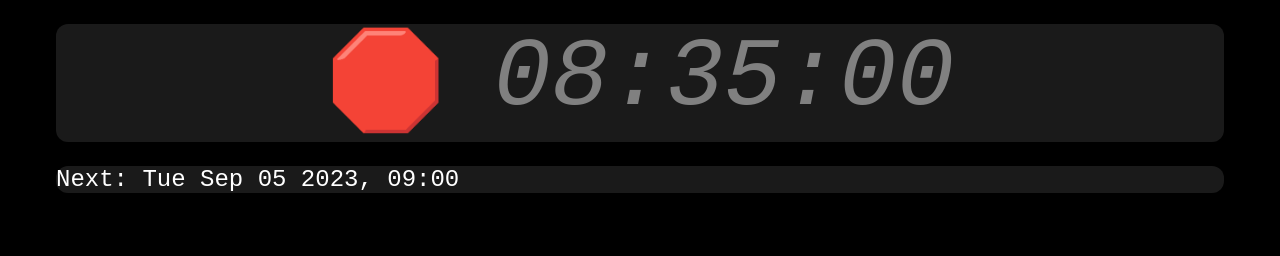
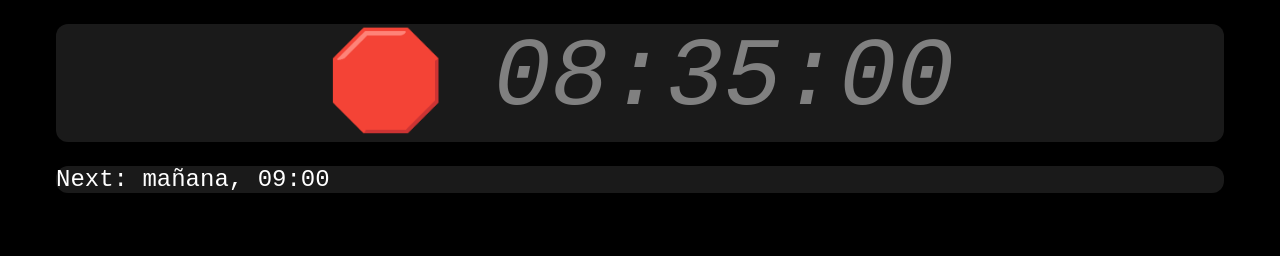
Before and after one commit to miermontoto/pomodoro, a Vue app: page / in a window 1280 px wide. Shown: the top 256 px of the page. Built offline with nearby package versions, Linux system fonts and the light colour scheme.

Commit message:
better next string

```diff
--- a/src/components/Timer.vue
+++ b/src/components/Timer.vue
@@ -152,11 +152,13 @@ export default {
 		formatDate(date) {
 			let s = "";
 			let d = new Date(date);
+			let now = new Date();
 
 			if (isNaN(d.getTime())) return "Loading..."; // if there is no time, the page is still loading
 
-			if (d.getDate() !== new Date().getDate()) {
-				s += d.toDateString() + ", ";
+			if (d.getDate() !== now.getDate()) {
+				if (d.getDate() === now.getDate() + 1) s += "mañana, ";
+				else s += d.toLocaleDateString('es-ES', {weekday: 'long'}) + ", ";
 			}
 			s += d.toTimeString().split(":00 ")[0];
 
```
